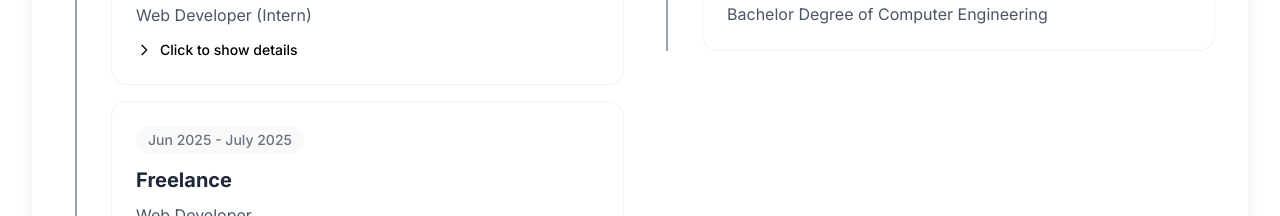
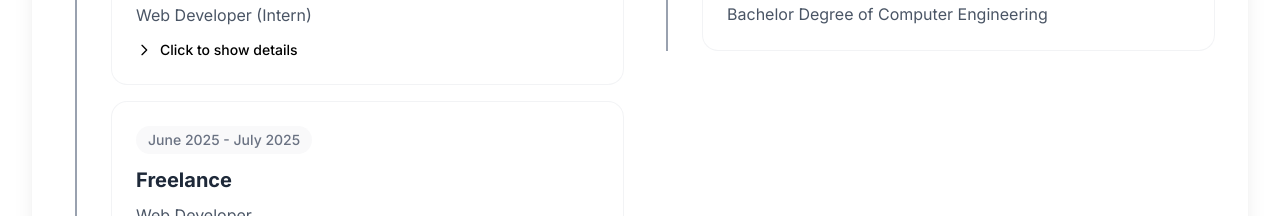
Before and after one commit to pramebt/bd-portfolio-v3, a React (Vite) app: page / in a window 1280 px wide. Shown: the part 1940-2156 px from the top of the page. Built offline with nearby package versions, Linux system fonts and the light colour scheme.

Commit message:
Fix date format: Update "Jun" to "June" in freelance experience entry for consistency and clarity in Arraydata component.

```diff
--- a/src/components/experience/Arraydata.jsx
+++ b/src/components/experience/Arraydata.jsx
@@ -11,7 +11,7 @@ const exp = [
     detail: "Designed the database system and customized both the front-end and back-end of the website using HTML, CSS, JavaScript and PHP. Ensured that data added by the admin was dynamically displayed on the user interface for seamless user access. Modified and improved the system based on requests from other departments, including fetching data to display on the UI and adding new menus and features to the website."
   },
   {
-    date: "Jun 2025 - July 2025",
+    date: "June 2025 - July 2025",
     org: "Freelance",
     position: "Web Developer",
     detail: "Freelance Project using React, React-Native, and Nextjs. Includes creating demo app such as ride-hailing. Also developed web platforms for car rental,lawyer landing page and backoffice systems for mentioned apps and websites."
```
